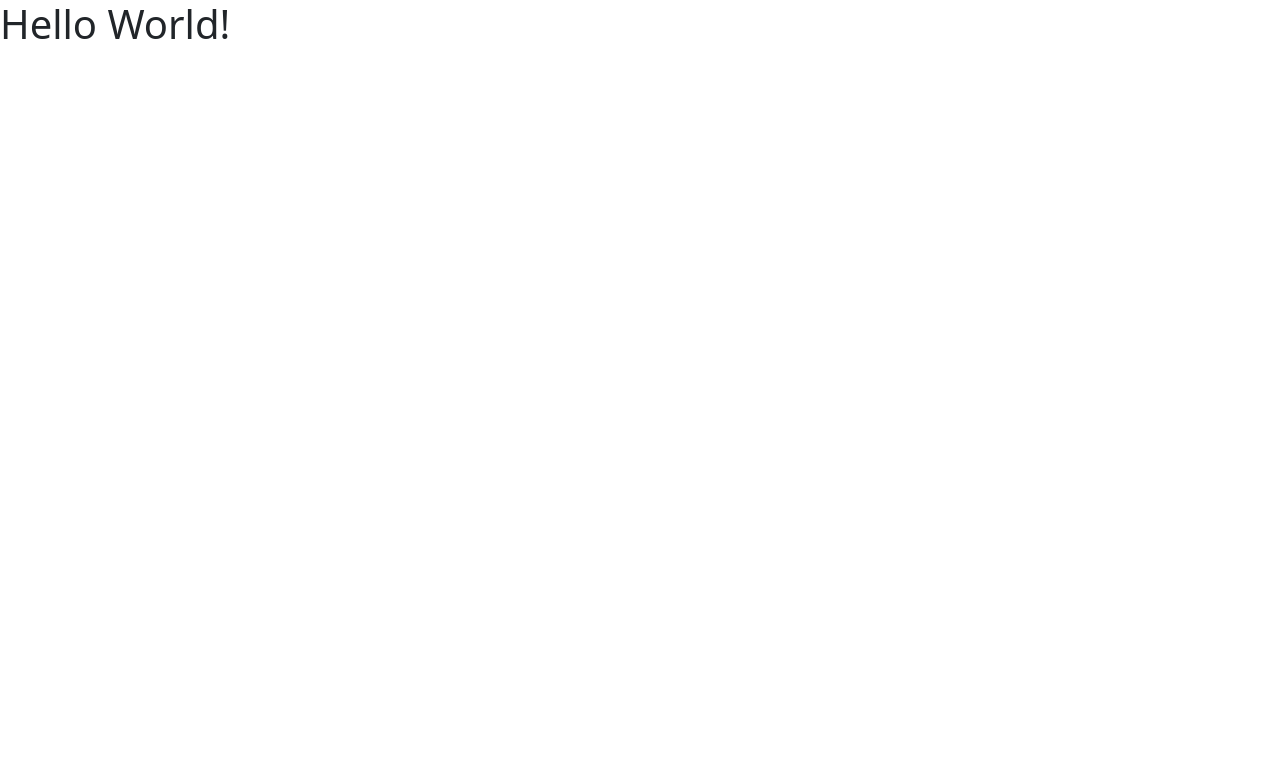
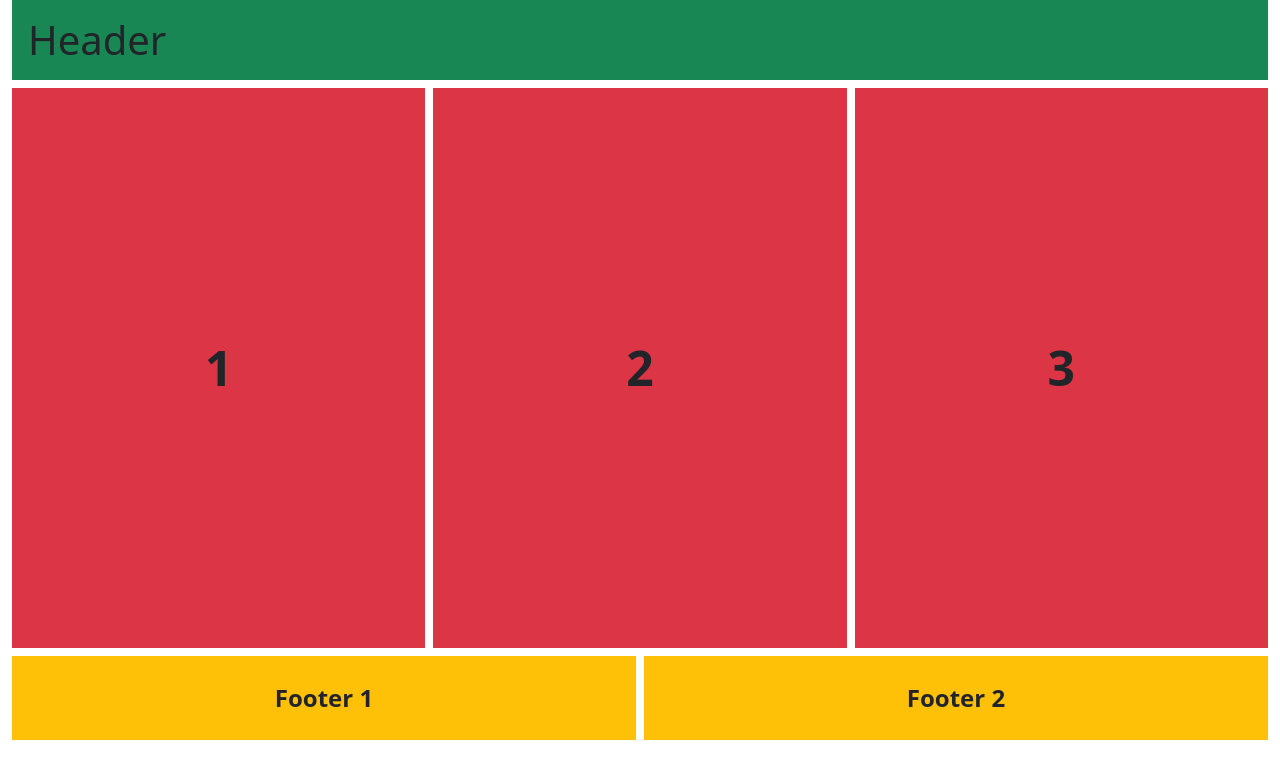
Before and after one commit to FlorNV/proyectoBootstrap, a website: page page1.html in a window 1280 px wide. Drawn offline with nearby package versions, Linux system fonts and the light colour scheme.

Commit message:
page1.html terminada

```diff
--- /dev/null
+++ b/css/estilos.css
@@ -0,0 +1,14 @@
+/* header {
+    height: 10vh;
+} */
+
+.caja {
+    height: 70vh;
+    font-size: 3em;
+    font-weight: bold;
+}
+
+footer {
+    font-size: 1.5em;
+    font-weight: bold;
+}
--- a/page1.html
+++ b/page1.html
@@ -5,10 +5,45 @@
     <meta http-equiv="X-UA-Compatible" content="IE=edge">
     <meta name="viewport" content="width=device-width, initial-scale=1.0">
     <link rel="stylesheet" href="node_modules/bootstrap/dist/css/bootstrap.min.css">
+    <link rel="stylesheet" href="css/estilos.css">
     <title>Página 1</title>
 </head>
-<body>
-    <h1>Hello World!</h1>
+<body class="container-fluid">
+
+    <header class="row">
+        <div class="col">
+            <h1 class="bg-success p-3">
+                Header
+            </h1>
+        </div>
+    </header>
+
+    <div class="row g-2">
+      <div class="col-sm-6 col-md-4">
+        <div class="caja bg-danger d-flex align-items-center justify-content-center">1</div>
+      </div>
+      <div class="d-none d-sm-block col-sm-6 col-md-4">
+        <div class="caja bg-danger d-flex align-items-center justify-content-center">2</div>
+      </div>
+      <div class="col-md-4">
+        <div class="caja bg-danger d-flex align-items-center justify-content-center">3</div>
+      </div>
+    </div>
+
+    <footer class="mt-2">
+        <div class="row g-2">
+            <div class="col-md-6 text-center">
+                <div class="bg-warning p-4">
+                    Footer 1
+                </div>
+            </div>
+            <div class="col-md-6 text-center">
+                <div class="bg-warning p-4">
+                    Footer 2
+                </div>
+            </div>
+        </div>
+    </footer>
 
     <script src="node_modules/bootstrap/dist/js/bootstrap.bundle.min.js"></script>
 </body>
```
